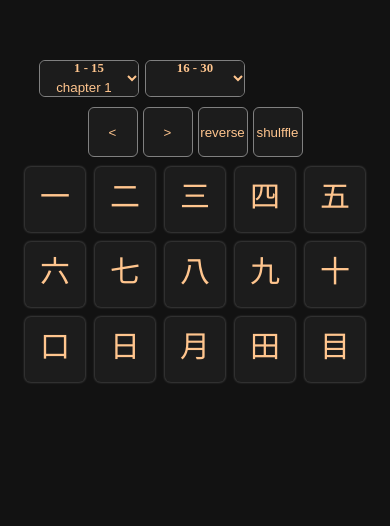
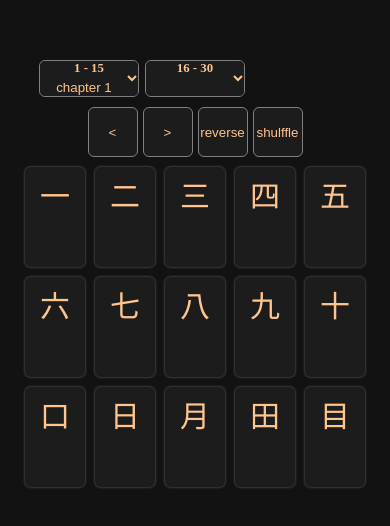
Before and after one commit to stefanszeke/kanji-app, an Angular app: page / in a window 390 px wide. Shown: the top 526 px of the page. Built offline with nearby package versions, Linux system fonts and the light colour scheme.

Commit message:
new build: kanji item size

```diff
--- a/src/app/chapters/ch16.ts
+++ b/src/app/chapters/ch16.ts
@@ -16,7 +16,7 @@ export const chapter16: Kanji[] = [
     { kanji: '威', onyomi: 'イ', kunyomi: 'おど-す', meaning: 'intimidate' },
     { kanji: '滅', onyomi: 'メツ', kunyomi: 'ほろ-びる', meaning: 'destroy' },
     { kanji: '減', onyomi: 'ゲン', kunyomi: 'へ-る', meaning: 'dwindle' },
-    { kanji: '蔑', onyomi: 'ベツ', kunyomi: 'さげす-む', meaning: 'revile' },
+    { kanji: '蔑', onyomi: 'ベツ', kunyomi: 'さげす-む', meaning: 'revile, ignore' },
     { kanji: '桟', onyomi: 'サン', kunyomi: '', meaning: 'scaffold' },
     { kanji: '銭', onyomi: 'セン', kunyomi: 'ぜに', meaning: 'coin' },
     { kanji: '浅', onyomi: 'セン', kunyomi: 'あさ-い', meaning: 'shallow' }
--- a/src/app/chapters/ch18a.ts
+++ b/src/app/chapters/ch18a.ts
@@ -11,7 +11,7 @@ export const chapter18a = [
     { kanji: '巾', onyomi: 'キン', kunyomi: 'はば', meaning: 'towel' },
     { kanji: '布', onyomi: 'フ', kunyomi: 'ぬの', meaning: 'linen' },
     { kanji: '帆', onyomi: 'ハン', kunyomi: 'ほ', meaning: 'sail' },
-    { kanji: '幅', onyomi: 'フク', kunyomi: 'はば', meaning: 'hanging scroll' },
+    { kanji: '幅', onyomi: 'フク', kunyomi: 'はば', meaning: 'hanging scroll, asdasdasdaasd' },
     { kanji: '帽', onyomi: 'ボウ', kunyomi: 'ずきん', meaning: 'cap' },
     { kanji: '幕', onyomi: 'マク', kunyomi: 'とばり', meaning: 'curtain' },
     { kanji: '幌', onyomi: 'コウ', kunyomi: 'ほろ', meaning: 'canopy' },
--- a/src/app/components/kanji-item/kanji-item.component.scss
+++ b/src/app/components/kanji-item/kanji-item.component.scss
@@ -1,6 +1,5 @@
 .kanji-item {
     display: grid;
-    grid-template-rows: 70% 30%;
     justify-content: center;
     background-color: #1c1c1c;
     box-shadow: 0 0 2px 1px rgba(226, 226, 226, 0.2);
@@ -32,6 +31,8 @@
     font-size: 15px;
     text-align: center;
     margin-bottom: 5px;
+    word-wrap: break-word;
+    hyphens: auto;
     font-family: 'Segoe UI', Tahoma, Geneva, Verdana, sans-serif
 }
 
@@ -42,12 +43,12 @@
 @media screen and (max-width: 800px) {
     .kanji-item {
         width: 60px;
-        height: 65px;
+        height: 100px;
     }
     .kanji-char {
         font-size: 30px;
     }
     .kanji-meaning {
-        font-size: 12px;
+        font-size: 10px;
     }
 }
```
Also changed, not shown: 3 other files (tests, documents, lock files or other folders).
